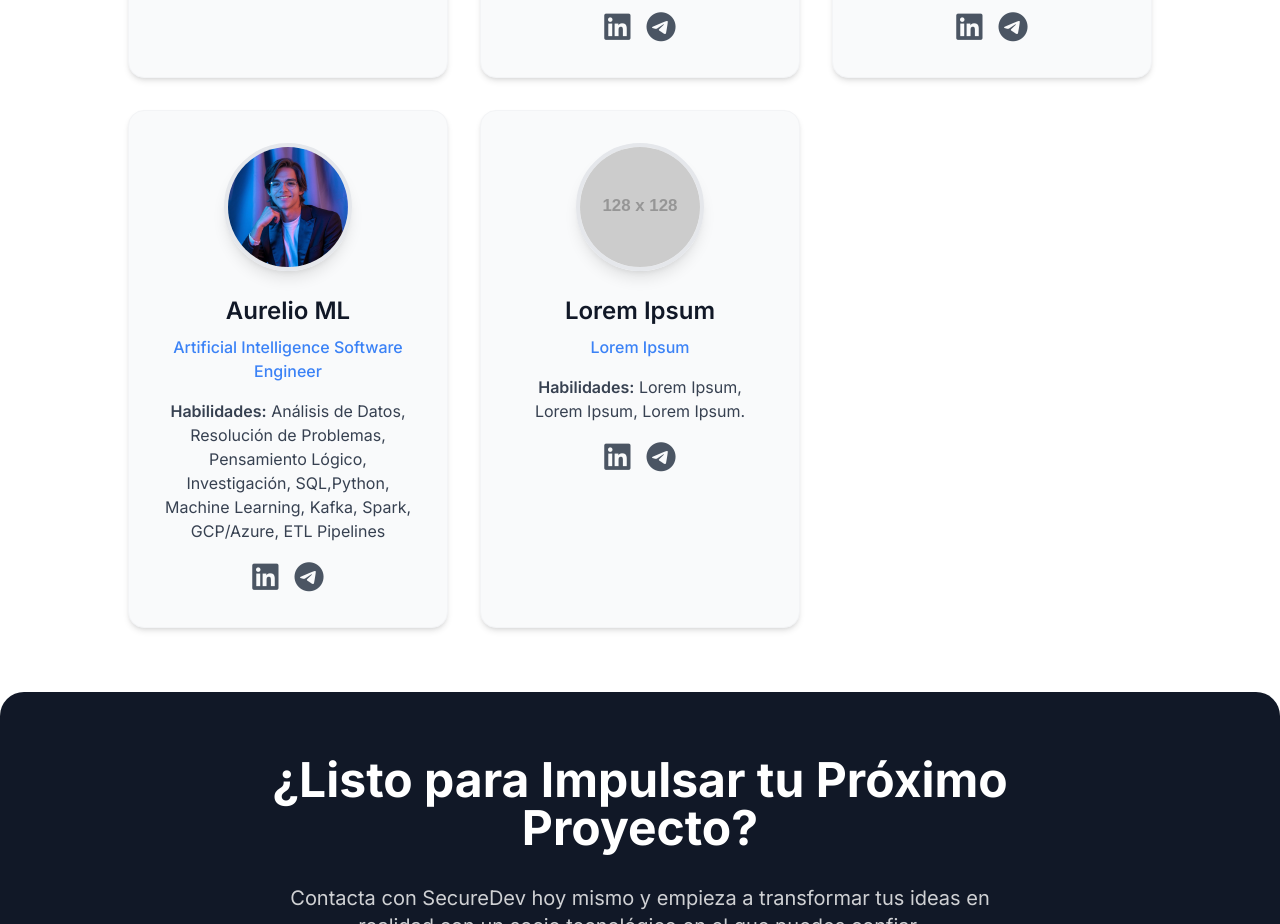
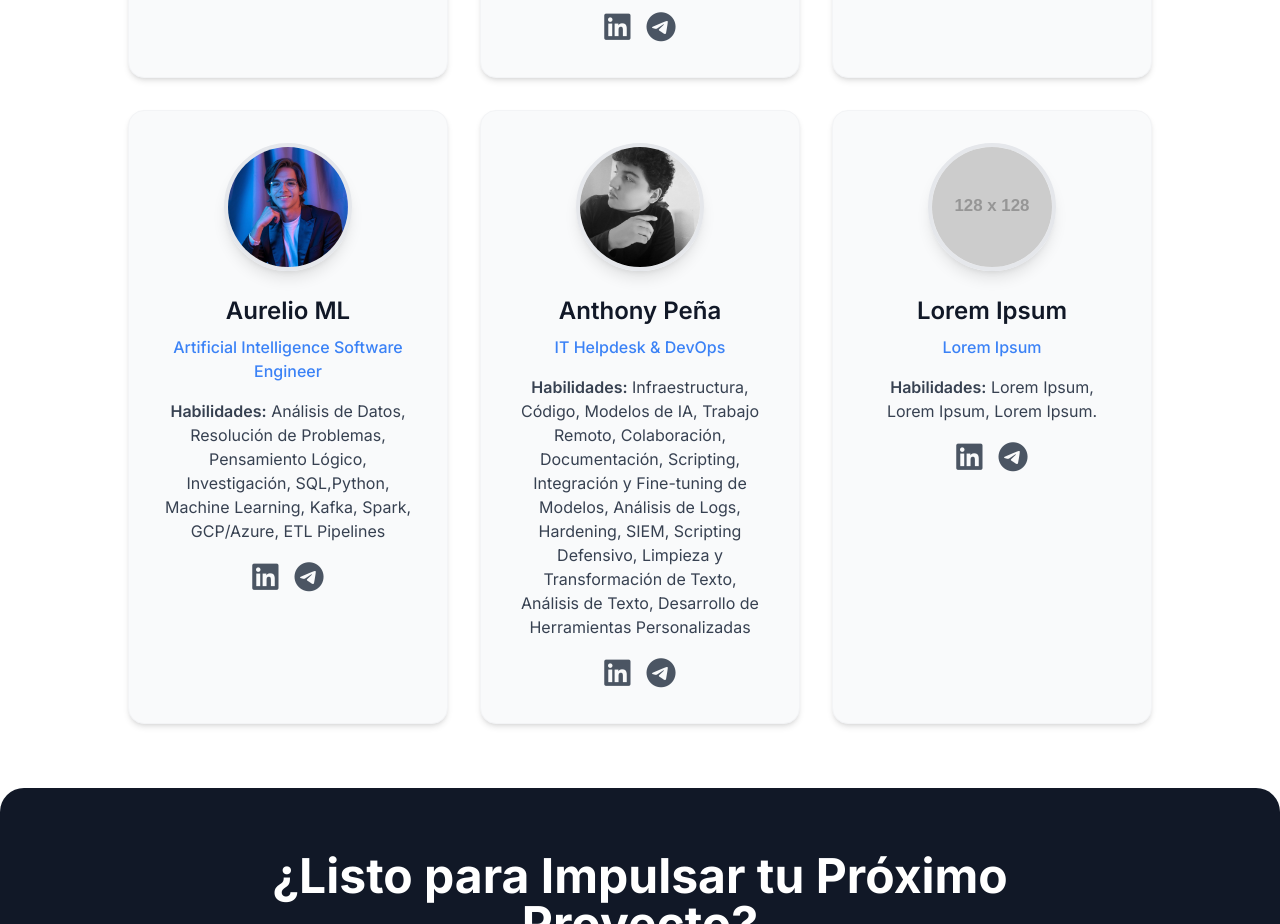
Before and after one commit to tty503/securedevlat, a plain HTML site: page index.html in a window 1280 px wide. Shown: the part 4345-5269 px from the top of the page. Drawn offline with nearby package versions, Linux system fonts and the light colour scheme; placeholder pictures from the web are drawn by us.

Commit message:
img compress

```diff
--- a/index.html
+++ b/index.html
@@ -235,7 +235,7 @@
             </p>
 
             <div class="grid grid-cols-1 sm:grid-cols-2 lg:grid-cols-3 gap-8">
-                <!-- Team Member 1 -->
+
                 <div class="bg-gray-50 p-8 rounded-2xl shadow-md border border-gray-100 text-center flex flex-col items-center transition-transform duration-300 hover:scale-105">
                     <img src="./img/profile_cm.jpg" alt="Foto de Equipo" class="w-32 h-32 rounded-full mb-6 object-cover border-4 border-accent-blue shadow-lg">
                     <h3 class="text-2xl font-semibold mb-2">Christian Marquez</h3>
@@ -253,13 +253,12 @@
                     </div>
                 </div>
 
-                <!-- Team Member 2 -->
                 <div class="bg-gray-50 p-8 rounded-2xl shadow-md border border-gray-100 text-center flex flex-col items-center transition-transform duration-300 hover:scale-105">
                     <img src="./img/profile_aa.jpg" alt="Foto de Equipo" class="w-32 h-32 rounded-full mb-6 object-cover border-4 border-accent-blue shadow-lg">
                     <h3 class="text-2xl font-semibold mb-2">Alejandro Abreu</h3>
                     <p class="text-accent-blue font-medium mb-4">(Cofundador) Front-End Developer & UI/UX Designer</p>
                     <p class="text-md text-gray-700 mb-4">
-                        <strong class="font-semibold">Habilidades:</strong> Creatividad, Empatía con el Usuario, Colaboración, Comunicación Visual, Figma, Sketch, Prototipado, Investigación de Usuario, Diseño Responsivo, HTML5, CSS3, JavaScript, TypeScript, Angular.js, FlutterFlow, RESTful, GraphQL
+                        <strong class="font-semibold">Habilidades:</strong> Creatividad, Empatía con el Usuario, Colaboración, Comunicación Visual, Figma, Sketch, Prototipado, Investigación de Usuario, Diseño Responsivo, HTML5, CSS3, JavaScript, TypeScript, Angular.js, FlutterFlow
                     </p>
                     <div class="flex space-x-4">
                         <a href="https://www.linkedin.com/in/alejandro-abreu-47b097370/" target="_blank" class="text-gray-600 hover:text-accent-blue transition-colors duration-300 text-3xl">
@@ -276,7 +275,7 @@
                     <h3 class="text-2xl font-semibold mb-2">Andres Marquez</h3>
                     <p class="text-accent-blue font-medium mb-4">Front-End Developer & Data Analyst</p>
                     <p class="text-md text-gray-700 mb-4">
-                        <strong class="font-semibold">Habilidades:</strong> Creatividad, Colaboración, Comunicación Visual, Figma, Sketch, Prototipado, Investigación de Usuario, Diseño Responsivo, HTML5, CSS3, JavaScript, FlutterFlow, RESTful, GraphQL, Visual Basic Application, Excel, Python
+                        <strong class="font-semibold">Habilidades:</strong> Creatividad, Colaboración, Comunicación Visual, HTML5, CSS3, JavaScript, Visual Basic Application, Excel, Python, FlutterFlow
                     </p>
                     <div class="flex space-x-4">
                         <a href="#" target="_blank" class="text-gray-600 hover:text-accent-blue transition-colors duration-300 text-3xl">
@@ -288,7 +287,6 @@
                     </div>
                 </div>
 
-                <!-- Team Member 3 -->
                 <div class="bg-gray-50 p-8 rounded-2xl shadow-md border border-gray-100 text-center flex flex-col items-center transition-transform duration-300 hover:scale-105">
                     <img src="./img/profile_aml.jpeg" alt="Foto de Equipo" class="w-32 h-32 rounded-full mb-6 object-cover border-4 border-accent-blue shadow-lg">
                     <h3 class="text-2xl font-semibold mb-2">Aurelio ML</h3>
@@ -301,6 +299,23 @@
                             <i class="fab fa-linkedin"></i>
                         </a>
                         <a href="https://t.me/aurcode" target="_blank" class="text-gray-600 hover:text-accent-blue transition-colors duration-300 text-3xl">
+                            <i class="fab fa-telegram-plane"></i>
+                        </a>
+                    </div>
+                </div>
+
+                <div class="bg-gray-50 p-8 rounded-2xl shadow-md border border-gray-100 text-center flex flex-col items-center transition-transform duration-300 hover:scale-105">
+                    <img src="./img/profile_ap.jpeg" alt="Foto de Equipo" class="w-32 h-32 rounded-full mb-6 object-cover border-4 border-accent-blue shadow-lg">
+                    <h3 class="text-2xl font-semibold mb-2">Anthony Peña</h3>
+                    <p class="text-accent-blue font-medium mb-4">IT Helpdesk & DevOps</p>
+                    <p class="text-md text-gray-700 mb-4">
+                        <strong class="font-semibold">Habilidades:</strong> Infraestructura, Código, Modelos de IA, Trabajo Remoto, Colaboración, Documentación,  Scripting, Integración y Fine-tuning de Modelos, Análisis de Logs, Hardening, SIEM, Scripting Defensivo, Limpieza y Transformación de Texto, Análisis de Texto, Desarrollo de Herramientas Personalizadas
+                    </p>
+                    <div class="flex space-x-4">
+                        <a href="https://www.linkedin.com/in/anthony-pe%C3%B1a-4438a1354/" target="_blank" class="text-gray-600 hover:text-accent-blue transition-colors duration-300 text-3xl">
+                            <i class="fab fa-linkedin"></i>
+                        </a>
+                        <a href="https://t.me/Luaboy" target="_blank" class="text-gray-600 hover:text-accent-blue transition-colors duration-300 text-3xl">
                             <i class="fab fa-telegram-plane"></i>
                         </a>
                     </div>
```
Also changed, not shown: img/profile_aa.jpg, img/profile_ap.jpeg (added).
